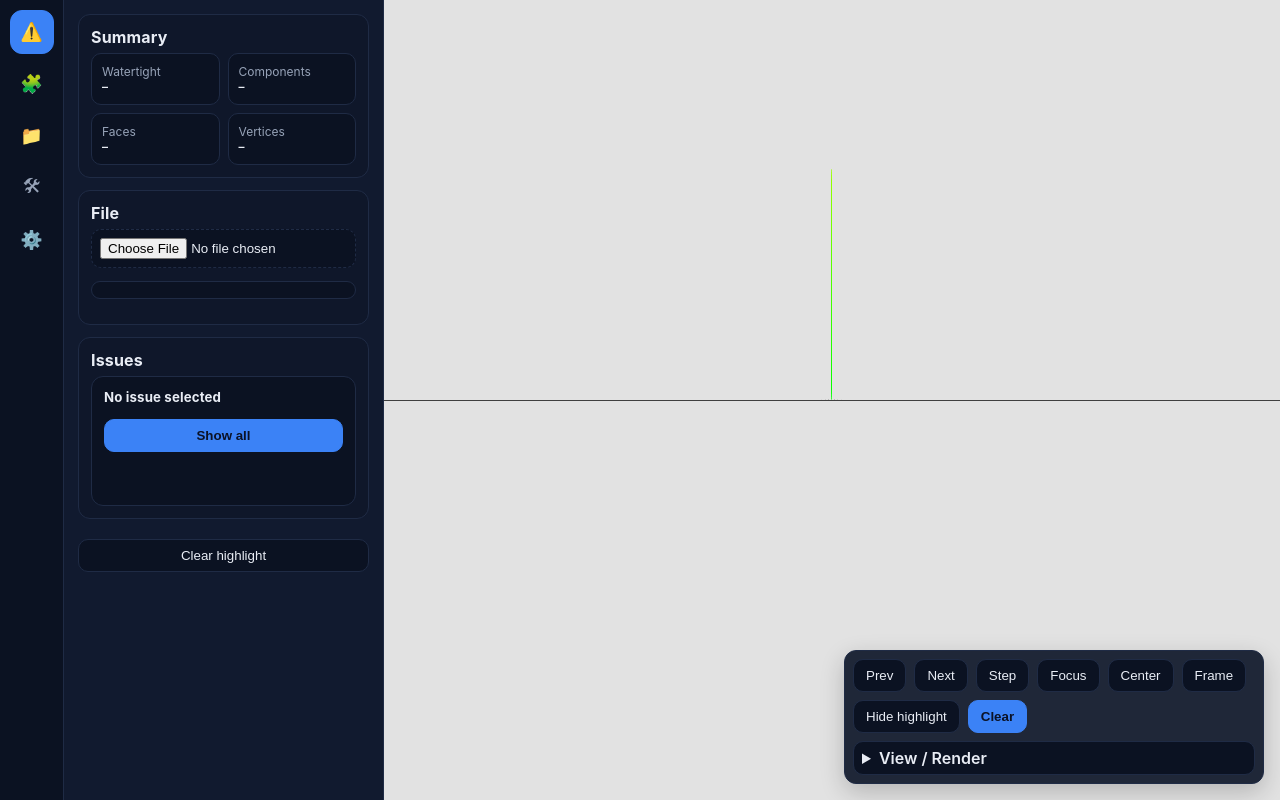
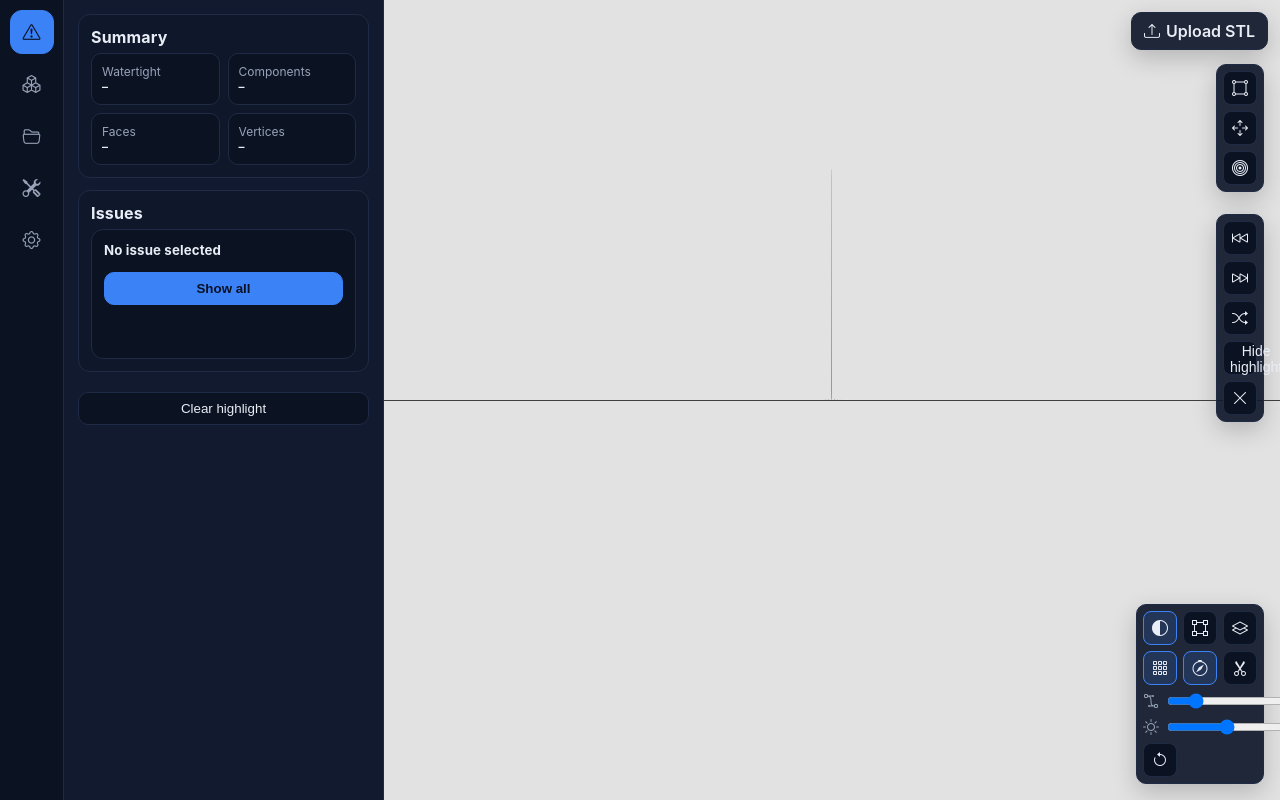
Before and after one commit to SimmoM8/stl-inspector, a plain HTML site: page frontend/index.html in a window 1280 px wide. Drawn offline with nearby package versions, Linux system fonts and the light colour scheme; animation ran at ten frames a second.

Commit message:
Refactor viewer controls and enhance UI with Bootstrap icons for improved usability

```diff
--- a/frontend/index.html
+++ b/frontend/index.html
@@ -11,6 +11,7 @@
         }
       }
     </script>
+    <link rel="stylesheet" href="https://cdn.jsdelivr.net/npm/bootstrap-icons@1.11.3/font/bootstrap-icons.min.css">
 
     <style>
         :root {
@@ -35,6 +36,10 @@
             color: var(--text);
         }
         h3, h4, h5 { margin: 0 0 6px 0; letter-spacing: 0.01em; }
+        .bi { line-height: 1; }
+        .rail .bi { font-size: 18px; }
+        .tool-column .bi, .render-panel .bi { font-size: 16px; }
+        .upload-panel .bi { font-size: 16px; }
 
         .app {
             display: grid;
@@ -205,80 +210,82 @@
             background: var(--panel-2);
             color: var(--text);
         }
-        #output {
-            max-height: 140px;
-            overflow: auto;
-            background: var(--panel-2);
+        .toolbar { display: none; }
+        .tool-column,
+        .render-panel {
+            position: absolute;
+            background: rgba(15, 23, 42, 0.92);
             border: 1px solid var(--border);
             border-radius: 10px;
-            padding: 8px;
-            color: var(--muted);
+            box-shadow: 0 8px 24px rgba(0,0,0,0.2);
+            padding: 6px;
         }
-
-        .toolbar {
-            position: absolute;
-            right: 16px;
-            bottom: 16px;
+        .tool-column {
             display: flex;
-            gap: 8px;
-            background: rgba(15, 23, 42, 0.92);
-            border: 1px solid var(--border);
-            border-radius: 12px;
-            padding: 8px;
-            box-shadow: 0 8px 24px rgba(0,0,0,0.2);
-            flex-wrap: wrap;
-            max-width: 420px;
+            flex-direction: column;
+            gap: 6px;
         }
-        .toolbar button, .toolbar input, .toolbar select {
-            padding: 8px 12px;
-            border-radius: 10px;
+        .tool-column button,
+        .render-panel button {
+            width: 34px;
+            height: 34px;
+            border-radius: 8px;
             border: 1px solid var(--border);
             background: var(--panel-2);
             color: var(--text);
             cursor: pointer;
+            display: grid;
+            place-items: center;
+            font-size: 14px;
         }
-        .toolbar button:hover { background: #152038; }
-        .toolbar .primary { border-color: var(--accent); background: var(--accent); color: #0b1226; font-weight: 600; }
-        .toolbar details {
-            width: 100%;
-            border: 1px solid var(--border);
-            border-radius: 10px;
-            padding: 6px 8px;
-            background: var(--panel-2);
-            color: var(--text);
+        .tool-column button:hover,
+        .render-panel button:hover { background: #152038; }
+        .tool-column button.active,
+        .render-panel button.active { border-color: var(--accent); background: var(--accent-soft); }
+        .render-panel {
+            display: grid;
+            grid-template-columns: repeat(3, 34px);
+            gap: 6px;
         }
-        .toolbar summary {
-            cursor: pointer;
-            font-weight: 600;
-        }
-        .toolbar .control-row {
-            display: grid;
-            grid-template-columns: 1fr auto;
-            gap: 6px;
-            align-items: center;
-            margin: 6px 0;
-            font-size: 12px;
-        }
-        .toolbar label {
+        .render-panel .slider {
+            grid-column: 1 / -1;
             display: flex;
             gap: 6px;
             align-items: center;
+            color: var(--muted);
             font-size: 12px;
         }
-        .toolbar input[type="range"] {
-            width: 140px;
+        .render-panel input[type="range"] { width: 120px; }
+        .upload-panel {
+            position: absolute;
+            top: 12px;
+            right: 12px;
+            padding: 8px 12px;
+            background: rgba(15, 23, 42, 0.92);
+            border: 1px solid var(--border);
+            border-radius: 10px;
+            box-shadow: 0 8px 24px rgba(0,0,0,0.2);
         }
+        .upload-panel label {
+            cursor: pointer;
+            color: var(--text);
+            font-weight: 600;
+            display: inline-flex;
+            gap: 6px;
+            align-items: center;
+        }
+        #fileInput { display: none; }
     </style>
 </head>
 
 <body>
     <div class="app">
         <div class="rail">
-            <button class="active" data-panel="issues" title="Issues">⚠️</button>
-            <button data-panel="components" title="Components">🧩</button>
-            <button data-panel="file" title="File">📁</button>
-            <button data-panel="tools" title="Tools">🛠</button>
-            <button data-panel="settings" title="Settings">⚙️</button>
+            <button class="active" data-panel="issues" title="Issues"><i class="bi bi-exclamation-triangle"></i></button>
+            <button data-panel="components" title="Components"><i class="bi bi-boxes"></i></button>
+            <button data-panel="file" title="File"><i class="bi bi-folder2-open"></i></button>
+            <button data-panel="tools" title="Tools"><i class="bi bi-tools"></i></button>
+            <button data-panel="settings" title="Settings"><i class="bi bi-gear"></i></button>
         </div>
 
         <div class="context">
@@ -304,10 +311,10 @@
                 </div>
             </div>
 
-            <div class="card panel" id="panel-file">
+            <div class="card panel hidden" id="panel-file">
                 <h4>File</h4>
                 <input type="file" id="fileInput" accept=".stl" />
-                <pre id="output"></pre>
+                <div class="meta" id="statusText"></div>
             </div>
 
             <div class="card panel" id="panel-issues">
@@ -348,53 +355,38 @@
 
         <div class="viewer-wrap">
             <div id="viewer"></div>
-            <div class="toolbar hidden" id="floatingToolbar">
-                <button id="prevBtn">Prev</button>
-                <button id="nextBtn">Next</button>
-                <button id="modeToggleBtn">Step</button>
-                <button id="focusBtn">Focus</button>
-                <button id="centerBtn">Center</button>
-                <button id="frameBtn">Frame</button>
-                <button id="highlightToggleBtn">Hide highlight</button>
-                <button class="primary" id="clearToolbarBtn">Clear</button>
-                <details id="viewDetails">
-                    <summary>View / Render</summary>
-                    <div class="control-row">
-                        <span>Edge threshold</span>
-                        <input type="range" id="edgeThreshold" min="0" max="60" value="12">
-                    </div>
-                    <div class="control-row">
-                        <span>Edges</span>
-                        <select id="edgeMode">
-                            <option value="feature">Feature</option>
-                            <option value="all">All</option>
-                            <option value="off">Off</option>
-                        </select>
-                    </div>
-                    <div class="control-row">
-                        <label><input type="checkbox" id="smoothShading" checked> Smooth shading</label>
-                    </div>
-                    <div class="control-row">
-                        <label><input type="checkbox" id="xrayToggle"> X-ray</label>
-                    </div>
-                    <div class="control-row">
-                        <label><input type="checkbox" id="wireframeToggle"> Wireframe</label>
-                    </div>
-                    <div class="control-row">
-                        <label><input type="checkbox" id="outlineToggle"> Outline</label>
-                    </div>
-                    <div class="control-row">
-                        <label><input type="checkbox" id="gridToggle" checked> Grid</label>
-                    </div>
-                    <div class="control-row">
-                        <label><input type="checkbox" id="axesToggle" checked> Axes</label>
-                    </div>
-                    <div class="control-row">
-                        <span>Exposure</span>
-                        <input type="range" id="exposureSlider" min="0.2" max="3" step="0.05" value="1.4">
-                    </div>
-                    <button id="resetViewBtn" style="width:100%;">Reset view settings</button>
-                </details>
+            <div class="upload-panel">
+                <label for="fileInput" title="Upload STL"><i class="bi bi-upload"></i> Upload STL</label>
+                <div class="meta" id="statusText"></div>
+            </div>
+            <div class="tool-column" id="cameraToolbar" style="right:16px; top:64px;">
+                <button id="frameBtn" title="Frame object"><i class="bi bi-bounding-box-circles"></i></button>
+                <button id="centerBtn" title="Center on grid"><i class="bi bi-arrows-move"></i></button>
+                <button id="focusBtn" title="Focus current"><i class="bi bi-bullseye"></i></button>
+            </div>
+            <div class="tool-column hidden" id="inspectToolbar" style="right:16px; top:214px;">
+                <button id="prevBtn" title="Previous (step)"><i class="bi bi-skip-backward"></i></button>
+                <button id="nextBtn" title="Next (step)"><i class="bi bi-skip-forward"></i></button>
+                <button id="modeToggleBtn" title="Toggle step/all"><i class="bi bi-shuffle"></i></button>
+                <button id="highlightToggleBtn" title="Toggle highlights"><i class="bi bi-lightbulb"></i></button>
+                <button id="clearToolbarBtn" title="Clear selection"><i class="bi bi-x-lg"></i></button>
+            </div>
+            <div class="render-panel hidden" id="renderToolbar" style="right:16px; bottom:16px;">
+                <button id="smoothShading" title="Smooth shading"><i class="bi bi-circle-half"></i></button>
+                <button id="wireframeToggle" title="Wireframe"><i class="bi bi-bounding-box"></i></button>
+                <button id="xrayToggle" title="X-ray"><i class="bi bi-layers"></i></button>
+                <button id="gridToggle" title="Show grid" class="active"><i class="bi bi-grid-3x3-gap"></i></button>
+                <button id="axesToggle" title="Show axes" class="active"><i class="bi bi-compass"></i></button>
+                <button id="edgeMode" title="Edge mode"><i class="bi bi-scissors"></i></button>
+                <div class="slider">
+                    <span title="Edge threshold"><i class="bi bi-bezier2"></i></span>
+                    <input type="range" id="edgeThreshold" min="0" max="60" value="12">
+                </div>
+                <div class="slider">
+                    <span title="Exposure"><i class="bi bi-sun"></i></span>
+                    <input type="range" id="exposureSlider" min="0.2" max="3" step="0.05" value="1.4">
+                </div>
+                <button id="resetViewBtn" title="Reset view settings"><i class="bi bi-arrow-counterclockwise"></i></button>
             </div>
         </div>
     </div>
--- a/frontend/main.js
+++ b/frontend/main.js
@@ -1,8 +1,6 @@
 import { createViewer } from "./viewer.js";
 
 const fileInput = document.getElementById("fileInput");
-const output = document.getElementById("output");
-
 const viewerContainer = document.getElementById("viewer");
 const viewer = createViewer(viewerContainer);
 
@@ -27,13 +25,16 @@ const centerBtn = document.getElementById("centerBtn");
 const frameBtn = document.getElementById("frameBtn");
 const highlightToggleBtn = document.getElementById("highlightToggleBtn");
 const clearToolbarBtn = document.getElementById("clearToolbarBtn");
+const cameraToolbar = document.getElementById("cameraToolbar");
+const inspectToolbar = document.getElementById("inspectToolbar");
+const renderToolbar = document.getElementById("renderToolbar");
 const summaryWatertight = document.getElementById("summaryWatertight");
 const summaryComponents = document.getElementById("summaryComponents");
 const summaryFaces = document.getElementById("summaryFaces");
 const summaryVertices = document.getElementById("summaryVertices");
 const edgeThresholdInput = document.getElementById("edgeThreshold");
 const edgeModeSelect = document.getElementById("edgeMode");
-const smoothShadingInput = document.getElementById("smoothShading");
+const smoothShadingBtn = document.getElementById("smoothShading");
 const xrayToggle = document.getElementById("xrayToggle");
 const wireframeToggle = document.getElementById("wireframeToggle");
 const gridToggle = document.getElementById("gridToggle");
@@ -265,18 +266,22 @@ function setActivePanel(panelName) {
 function updateToolbarVisibility() {
     const hasIssueSelection = state.selectedIndex >= 0;
     const hasComponentSelection = state.selectedComponent !== null;
-    toolbar.classList.toggle("hidden", !(hasIssueSelection || hasComponentSelection));
+    if (cameraToolbar) cameraToolbar.classList.toggle("hidden", false); // always visible
+    if (inspectToolbar) inspectToolbar.classList.toggle("hidden", !(hasIssueSelection || hasComponentSelection));
+    if (renderToolbar) renderToolbar.classList.toggle("hidden", !(hasIssueSelection || hasComponentSelection));
     modeToggleBtn.disabled = !hasIssueSelection;
     prevBtn.disabled = !hasIssueSelection;
     nextBtn.disabled = !hasIssueSelection;
 }
 
 function updateSummary(summary) {
-    if (!summary) return;
-    summaryWatertight.textContent = summary.is_watertight ? "Yes" : "No";
-    summaryComponents.textContent = summary.num_components ?? "–";
-    summaryFaces.textContent = summary.num_faces ?? "–";
-    summaryVertices.textContent = summary.num_vertices ?? "–";
+    if (summary) {
+        summaryWatertight.textContent =
+            summary.isWatertight === undefined ? "–" : (summary.isWatertight ? "Yes" : "No");
+        summaryComponents.textContent = summary.numComponents ?? "–";
+        summaryFaces.textContent = summary.numFaces ?? "–";
+        summaryVertices.textContent = summary.numVertices ?? "–";
+    }
 }
 
 function loadViewSettings() {
@@ -300,12 +305,12 @@ function saveViewSettings() {
 function syncViewControls() {
     const v = viewer.getViewSettings();
     edgeThresholdInput.value = v.edgeThreshold;
-    edgeModeSelect.value = v.edgeMode;
-    smoothShadingInput.checked = v.smoothShading;
-    xrayToggle.checked = v.xray;
-    wireframeToggle.checked = v.wireframe;
-    gridToggle.checked = v.grid;
-    axesToggle.checked = v.axes;
+    edgeModeSelect.dataset.mode = v.edgeMode;
+    smoothShadingBtn.classList.toggle("active", v.smoothShading);
+    xrayToggle.classList.toggle("active", v.xray);
+    wireframeToggle.classList.toggle("active", v.wireframe);
+    gridToggle.classList.toggle("active", v.grid);
+    axesToggle.classList.toggle("active", v.axes);
     exposureSlider.value = v.exposure;
     highlightToggleBtn.textContent = state.highlightEnabled ? "Hide highlight" : "Show highlight";
 }
@@ -383,6 +388,7 @@ function moveItem(delta) {
 renderSelection();
 updateToolbarVisibility();
 loadViewSettings();
+updateSummary(state.summary);
 
 fileInput.addEventListener("change", async () => {
     const file = fileInput.files[0];
@@ -391,7 +397,7 @@ fileInput.addEventListener("change", async () => {
     const formData = new FormData();
     formData.append("file", file);
 
-    output.textContent = "Uploading and analyzing...";
+    if (statusText) statusText.textContent = "Uploading and analyzing...";
 
     try {
         const res = await fetch("http://127.0.0.1:5000/api/analyze", {
@@ -404,7 +410,7 @@ fileInput.addEventListener("change", async () => {
         }
 
         const data = await res.json();
-        output.textContent = JSON.stringify(data.summary, null, 2);
+        if (statusText) statusText.textContent = "Analysis complete";
         viewer.setMeshFromApi(data.mesh);
 
         const issues = Array.isArray(data.issues) ? data.issues : [];
@@ -416,7 +422,9 @@ fileInput.addEventListener("change", async () => {
         state.mode = "step";
         state.components = computeComponents(data.mesh);
         state.selectedComponent = null;
+
         state.summary = data.summary || null;
+
         renderSelection();
         renderComponentsList();
         updateSummary(state.summary);
@@ -436,9 +444,8 @@ fileInput.addEventListener("change", async () => {
             renderComponentsList();
         }
 
-        console.log("Full response:", data);
     } catch (err) {
-        output.textContent = "Error: " + err.message;
+        if (statusText) statusText.textContent = "Error: " + err.message;
     }
 });
 
@@ -518,38 +525,52 @@ edgeThresholdInput.addEventListener("input", () => {
     saveViewSettings();
 });
 
-edgeModeSelect.addEventListener("change", () => {
-    viewer.setViewSettings({ edgeMode: edgeModeSelect.value });
+edgeModeSelect.addEventListener("click", () => {
+    const order = ["feature", "all", "off"];
+    const current = viewer.getViewSettings().edgeMode || "feature";
+    const next = order[(order.indexOf(current) + 1) % order.length];
+    viewer.setViewSettings({ edgeMode: next });
+    edgeModeSelect.classList.toggle("active", next !== "off");
     renderSelection();
     saveViewSettings();
 });
 
-smoothShadingInput.addEventListener("change", () => {
-    viewer.setViewSettings({ smoothShading: smoothShadingInput.checked });
+smoothShadingBtn.addEventListener("click", () => {
+    const next = !viewer.getViewSettings().smoothShading;
+    viewer.setViewSettings({ smoothShading: next });
+    smoothShadingBtn.classList.toggle("active", next);
     renderSelection();
     saveViewSettings();
 });
 
-xrayToggle.addEventListener("change", () => {
-    viewer.setViewSettings({ xray: xrayToggle.checked });
+xrayToggle.addEventListener("click", () => {
+    const next = !viewer.getViewSettings().xray;
+    viewer.setViewSettings({ xray: next });
+    xrayToggle.classList.toggle("active", next);
     renderSelection();
     saveViewSettings();
 });
 
-wireframeToggle.addEventListener("change", () => {
-    viewer.setViewSettings({ wireframe: wireframeToggle.checked });
+wireframeToggle.addEventListener("click", () => {
+    const next = !viewer.getViewSettings().wireframe;
+    viewer.setViewSettings({ wireframe: next });
+    wireframeToggle.classList.toggle("active", next);
     renderSelection();
     saveViewSettings();
 });
 
-gridToggle.addEventListener("change", () => {
-    viewer.setViewSettings({ grid: gridToggle.checked });
+gridToggle.addEventListener("click", () => {
+    const next = !viewer.getViewSettings().grid;
+    viewer.setViewSettings({ grid: next });
+    gridToggle.classList.toggle("active", next);
     renderSelection();
     saveViewSettings();
 });
 
-axesToggle.addEventListener("change", () => {
-    viewer.setViewSettings({ axes: axesToggle.checked });
+axesToggle.addEventListener("click", () => {
+    const next = !viewer.getViewSettings().axes;
+    viewer.setViewSettings({ axes: next });
+    axesToggle.classList.toggle("active", next);
     renderSelection();
     saveViewSettings();
 });
```
